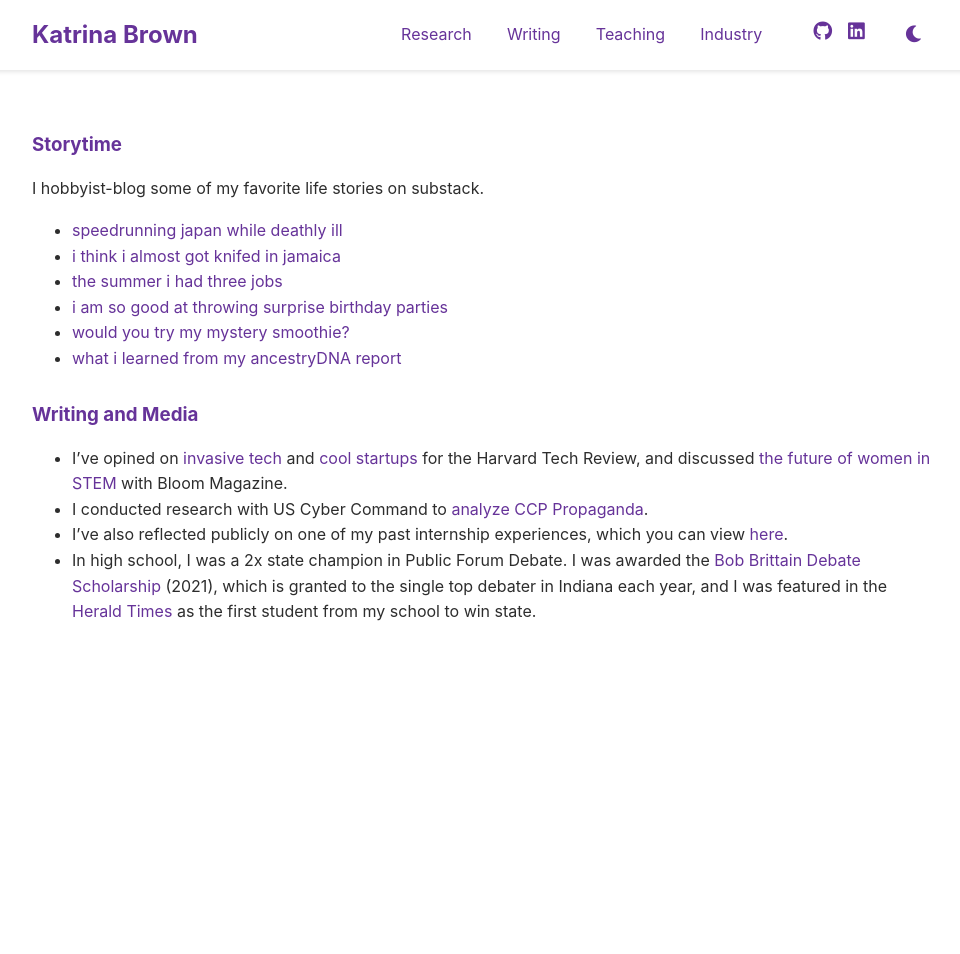
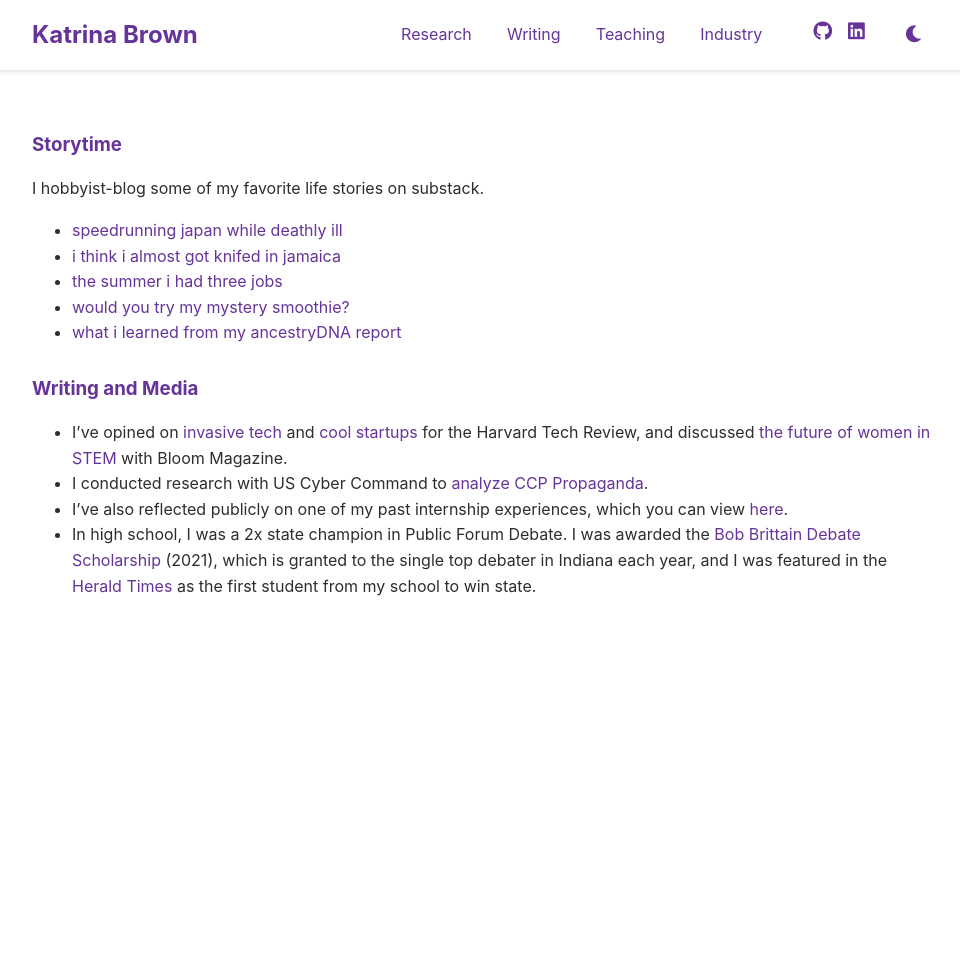
Before and after one commit to brownkat6/katrinarbrown, a Jekyll site: the page built from docs/writing.md, in a window 1280 px wide. Shown: the whole page, without its empty margins (158-1118 px from the left). Built offline with Jekyll 4.4.1, drawn with Linux system fonts in a browser that asks for light colours.

Commit message:
update X

```diff
--- a/docs/writing.md
+++ b/docs/writing.md
@@ -8,7 +8,6 @@ I hobbyist-blog some of my favorite life stories on substack.
 * [speedrunning japan while deathly ill](https://substack.com/home/post/p-177126064)
 * [i think i almost got knifed in jamaica](https://open.substack.com/pub/katrinarbrown/p/storytime-nearly-knifed-in-jamaica?r=5l6hl1&utm_campaign=post&utm_medium=web&showWelcomeOnShare=true)
 * [the summer i had three jobs](https://open.substack.com/pub/katrinarbrown/p/storytime-the-summer-i-had-3-jobs?r=5l6hl1&utm_campaign=post&utm_medium=web&showWelcomeOnShare=true)
-* [i am so good at throwing surprise birthday parties](https://substack.com/@katrinarbrown/p-177145825?utm_source=profile&utm_medium=reader2)
 * [would you try my mystery smoothie?](https://substack.com/@katrinarbrown/p-177146875?utm_source=profile&utm_medium=reader2)
 * [what i learned from my ancestryDNA report](https://substack.com/@katrinarbrown/p-177147783?utm_source=profile&utm_medium=reader2)
 
```
